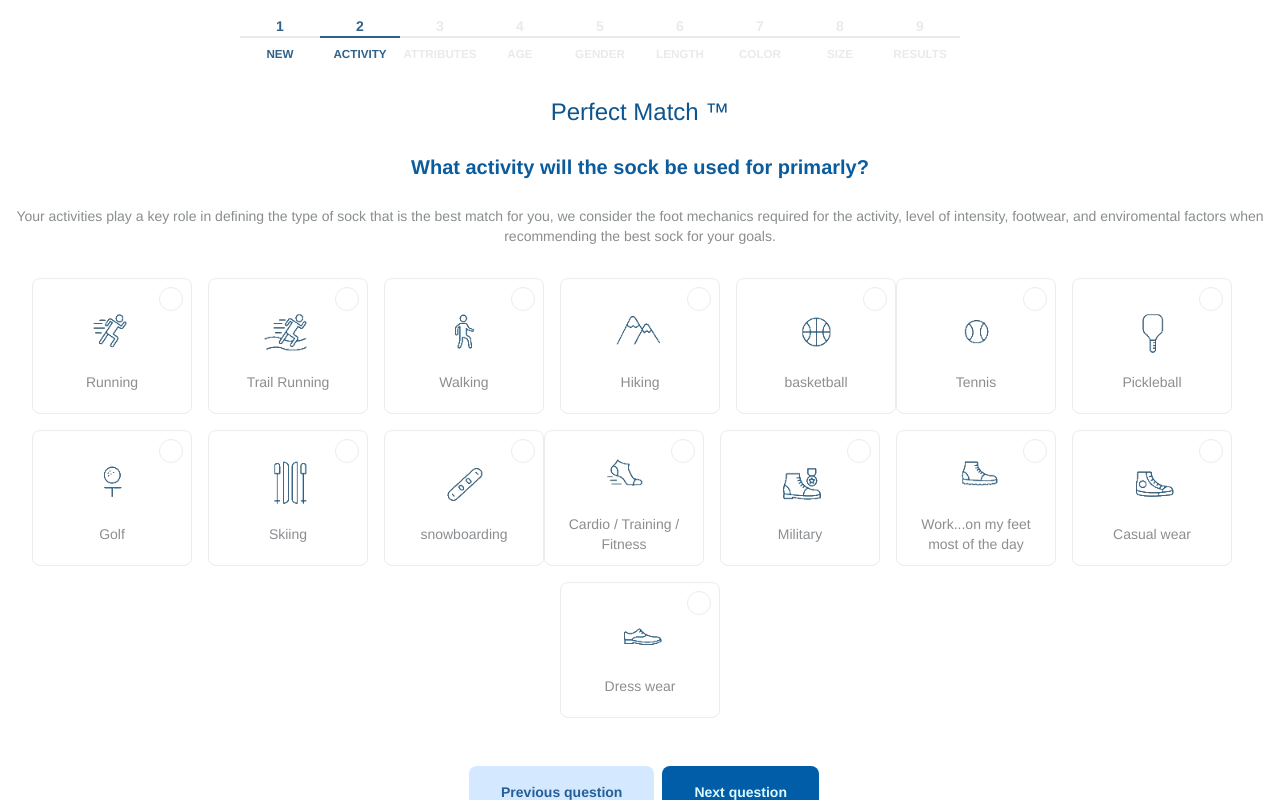
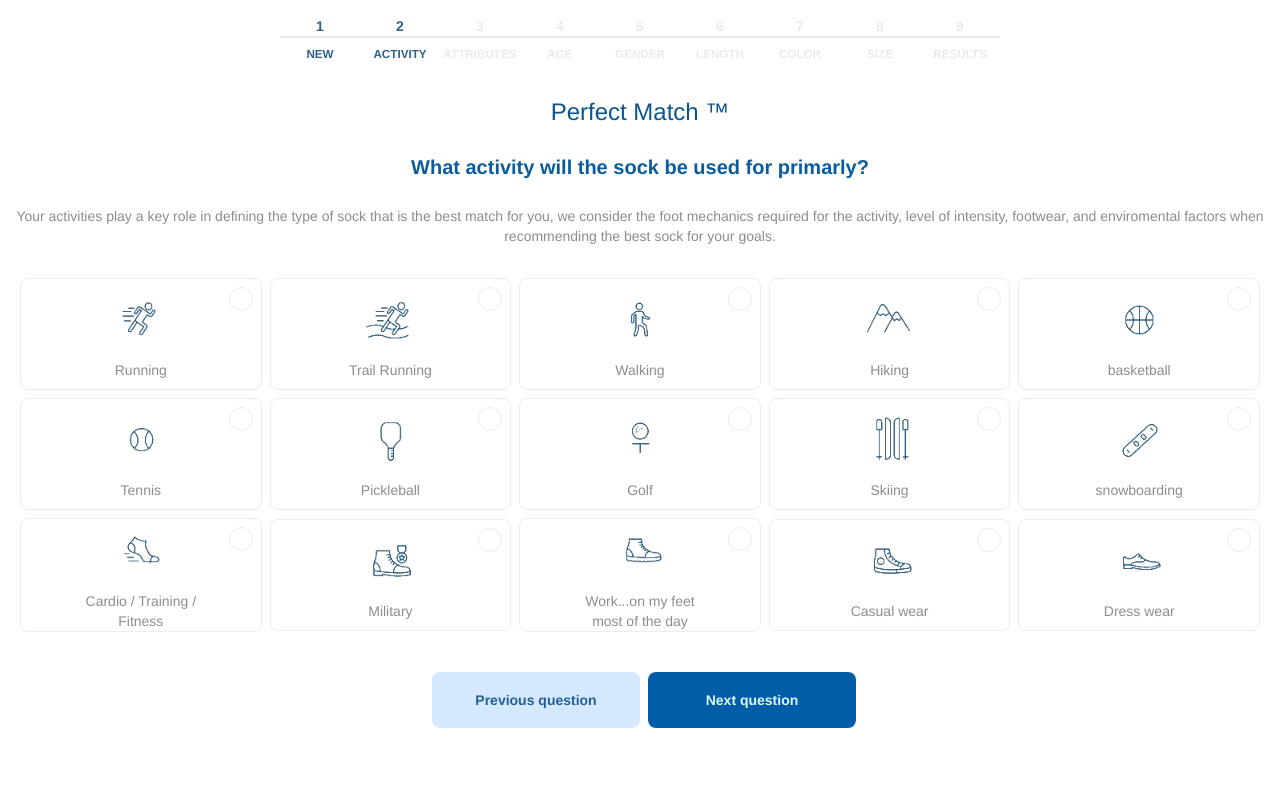
Before and after one commit to virtualmonkey/WebDev-Cheatsheet, a plain HTML site: page Ejercicio (maqueta socks)/index.html in a window 1280 px wide. Drawn offline with nearby package versions, Linux system fonts and the light colour scheme.

Commit message:
Resposnive works fine

```diff
--- a/Ejercicio (maqueta socks)/index.css
+++ b/Ejercicio (maqueta socks)/index.css
@@ -1,46 +1,45 @@
 .site {
+  align-items: center;
   display: flex;
   flex-direction: column;
-  align-items: center;
+  height: 100vh;
   justify-content: start;
-  height: 100vh;
   overflow: hidden;
   padding: 8px
 }
 
 .steps-container {
+  align-items: center;
   display: flex;
+  flex-wrap: nowrap;
   justify-content: center;
-  align-items: center;
-  flex-wrap: wrap;
   margin: 8px 0 32px 0;
   padding: 0;
-  /* flex-wrap: wrap; */
 }
 
 .step {
+  align-items: center;
+  background: transparent;
+  border: none;
   box-sizing: border-box;
   display: flex;
   flex-direction: column;
   justify-content: center;
-  align-items: center;
   margin: 0;
+  min-width: 32px;
+  outline: none;
   padding: 0;
-  border: none;
-  outline: none;
-  background: transparent;
-  width: 80px;
 }
 
 .step__number {
   box-sizing: border-box;
+  color: #eaeaea;
+  font-weight: 600;
+  margin: 0;
+  padding: 0;
+  text-transform: uppercase;
   width: 100%;
-  padding: 0;
-  margin: 0;
-  color: #eaeaea;
-  text-transform: uppercase;
-  font-weight: 600;
-  border-bottom: #eaeaea 2px solid;
+  /* border-bottom: #eaeaea 2px solid; */
 }
 
 .step__number--visited {
@@ -54,87 +53,88 @@
 }
 
 .step__name {
+  box-sizing: border-box;
+  color: #eaeaea;
+  display: none;
+	font-size: smaller;
+	font-weight: 600;
+  margin: 0;
+  padding: 8px 0 0 0;
+  text-transform: uppercase;
   width: 100%;
-  box-sizing: border-box;
-  padding: 8px 0 0 0;
-  margin: 0;
-  text-transform: uppercase;
-  color: #eaeaea;
-	font-weight: 600;
-	font-size: smaller;
 }
 
 .step__name--visited {
   color: #2f6189;
-
-
 }
 
 .page-title {
   box-sizing: border-box;
+  color: #0d558f;
+  font-size: 24px;
   margin: 0 0 24px 0;
   padding: 0;
-  color: #0d558f;
-  font-size: 24px;
 }
 
 .page-question {
   box-sizing: border-box;
-  margin: 0 0 24px 0;
-  padding: 0;
   color: #0b5c9d;
   font-size: 20px;
   font-weight: 700;
+  margin: 0 0 24px 0;
+  padding: 0;
+  text-align: center;
 }
 
 .page-description {
   box-sizing: border-box;
+  color: #898d8e;
   margin: 0 0 24px 0;
   padding: 0;
-  color: #898d8e;
   text-align: center;
 }
 
 .content {
+  align-items: center;
   display: flex;
   flex-direction: row;
-  align-items: center;
+  flex-wrap: wrap;
   justify-content: center;
-  flex-wrap: wrap;
+  margin: 0 0 24px 0;
+  overflow-y: auto;
   padding: 8px;
-  margin: 0 0 24px 0;
 }
 
 .item {
+  align-items: center;
+  background: white;
+  border: #ececec 1px solid ;
+  border-radius: 8px;
   box-sizing: border-box;
   display: flex;
   flex-direction: column;
-  align-items: center;
   justify-content: center;
+  margin: 0 0 8px 0;
+  min-height: 112px;
+  min-width: 128px;
+  outline: none;
+  padding: 0;
   position: relative;
-  min-width: 160px;
-  min-height: 136px;
-  background: white;
-  border: #ececec 1px solid ;
-  outline: none;
-  padding: 0px;
-  margin: 0 16px 16px 0;
-  border-radius: 8px;
 }
 
 .item img {
   box-sizing: border-box;
-  width: 64px;
   height: 64px;
   margin: 0 0 8px 0;
+  width: 64px;
 }
 
 .item__name {
   box-sizing: border-box;
   color: #8b8e91;
   margin: 0 0 8px 0;
+  max-width: 128px;
   padding: 0;
-  max-width: 128px;
   text-overflow: ellipsis;
 
 }
@@ -144,27 +144,23 @@
 }
 
 .item::after {
+  background: white;
+  border: #ececec 1px solid;
+  border-radius: 50%;
+  box-sizing: border-box;
   content: "";
   height: 24px;
-  width: 24px;
-  background: white;
-  border-radius: 50%;
-  box-sizing: border-box;
+  margin: 0;
   padding: 0;
-  margin: 0;
   position: absolute;
   right: 8px;
   top: 8px;
+  width: 24px;
   z-index: 2;
-  border: #ececec 1px solid;
 }
 
 .item:hover {
   background: #eef5ff;
-}
-
-.item:nth-child(5n) {
-  margin-right: 0;
 }
 
 .item:hover::after {
@@ -172,23 +168,29 @@
   border: #5f6ed9 1px solid;
 }
 
-.button-container {
-  display: flex;
-  flex-direction: row;
-  align-items: center;
-  justify-content: center;
-  flex-wrap: wrap;
+.item:nth-child(2n+1) {
+  margin-right: 8px;
 }
 
+.button-container {
+  align-items: center;
+  display: flex;
+  flex-direction: column;
+  justify-content: center;
+  margin: 0 auto 0 auto;
+  padding: 0;
+}
+
+
 .question-button {
+  border: none;
+  border-radius: 8px;
   box-sizing: border-box;
+  font-weight: 600;
+  margin: 0 0 16px 0;
+  outline: none;
   padding: 16px 32px;
-  margin: 0 0 0 8px;
-  border: none;
-  outline: none;
-  font-weight: 600;
-  border-radius: 8px;
-  width: 160;
+  width: 100%;
 }
 
 .question-button--inactive {
@@ -201,3 +203,79 @@
   background: #015da8;
   color: #dbfafc;
 }
+
+.button-container > *:last-child{
+  margin-bottom: 0;
+}
+
+@media screen and (min-width: 375px) {
+  .item {
+    min-width: calc(25% - 8px);
+  }
+
+  .item:nth-child(4n + 1),
+  .item:nth-child(4n + 2){
+    margin-left: 0;
+    margin-right: 8px;
+  }
+
+  .item:nth-child(4n + 3) {
+    margin-left: 0;
+    margin-right: 8px;
+  }
+
+  .item:nth-child(4n + 4) {
+    margin-left: 0;
+    margin-right: 0;
+  }
+
+
+
+  .step__number {
+    border-bottom: #eaeaea 2px solid;
+  }
+  .step {
+    width: 80px;
+  }
+
+  .step__name {
+    display: block;
+  }
+
+  .button-container {
+    align-items: center;
+    display: flex;
+    flex-direction: row;
+    justify-content: center;
+  }
+
+  .question-button {
+    height: 56px;
+    margin: 0 0 0 8px;
+    width: 208px;
+  }
+
+}
+
+@media screen and (min-width: 500px){
+  .item {
+    min-width: calc(20% - 8px);
+  }
+
+  .item:nth-child(5n + 1),
+  .item:nth-child(5n + 2),
+  .item:nth-child(5n + 3){
+    margin-left: 0;
+    margin-right: 8px;
+  }
+
+  .item:nth-child(5n + 4) {
+    margin-left: 0;
+    margin-right: 8px;
+  }
+
+  .item:nth-child(5n + 5) {
+    margin-left: 0;
+    margin-right: 0;
+  }
+}
--- a/Ejercicio (maqueta socks)/index.html
+++ b/Ejercicio (maqueta socks)/index.html
@@ -52,7 +52,6 @@
                 <div class="step__number">9</div>
                 <div class="step__name">results</div>
             </button>
-            <button class="step">
         </div>
         <div class="page-title">Perfect Match ™</div>
         <div class="page-question">What activity will the sock be used for primarly?</div>
```
